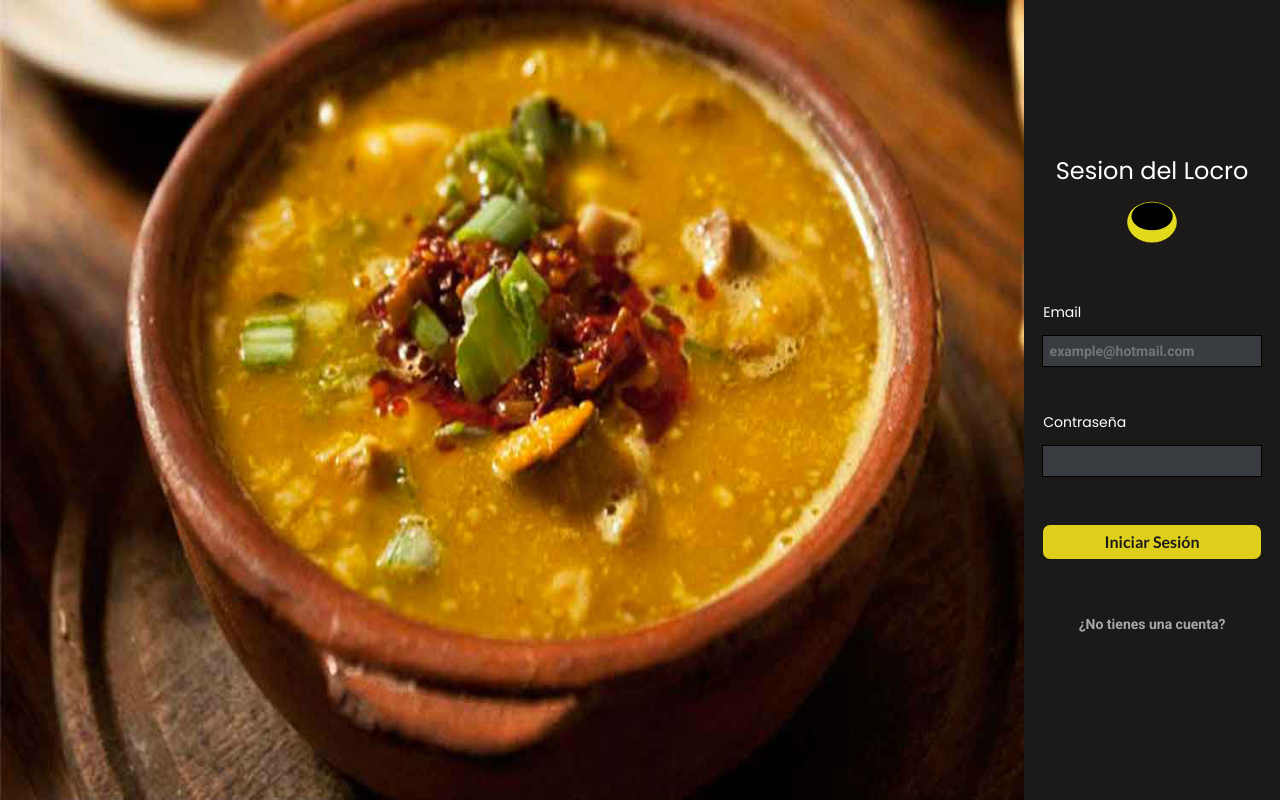
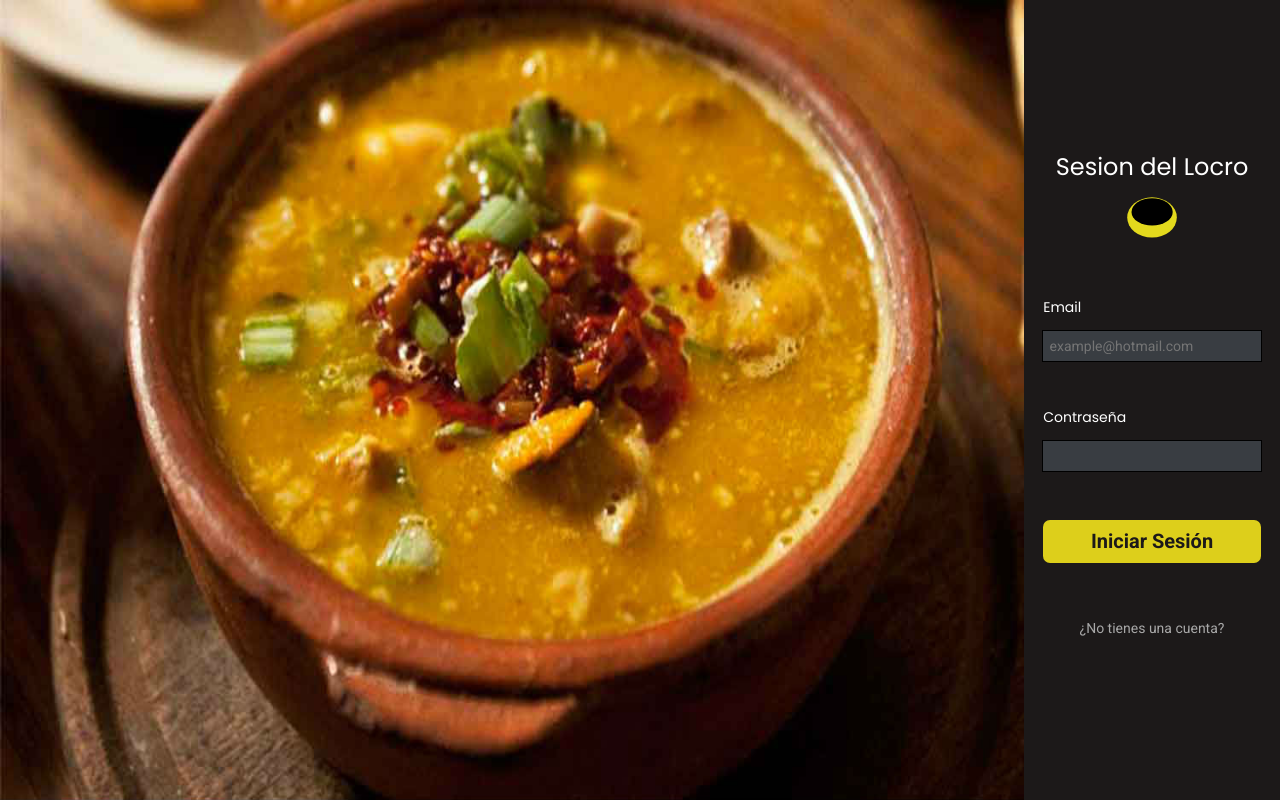
Before and after one commit to lorddesert/sesion-del-locro, a React app: page / in a window 1280 px wide. Built offline with nearby package versions, Linux system fonts and the light colour scheme.

Commit message:
styles updated

```diff
--- a/src/components/Login/Login.scss
+++ b/src/components/Login/Login.scss
@@ -53,21 +53,24 @@ $gray: #A8A8A8;
       width: 100%;
     }
     input {
-      border: 1px solid #000 ;
       transition: all 0.1s ease;
-      background: $semi-black;
       width: 80%;
       padding:.5em;
+
+      border: 1px solid #000 ;
+      background: $semi-black;
+      color: $white;
       text-align: start;
-      color: $white;
       font-size: 14px;
+      font-weight: 400;
     }
     .PrimaryButton button {
       background: $yellow;
       color: $black;
       width: 85%;
       padding: .5em;
-      font-size: 1rem;
+      font-weight: 600;
+      font-family: 'Roboto', Verdana, Geneva, Tahoma, sans-serif;
     }
   }
 
@@ -87,8 +90,8 @@ $gray: #A8A8A8;
 
   #link button {
     color: $gray;
-    font-size: 1rem;
     font-size: 14px;
+    font-weight: 400;
   }
 
   #link button:hover {
```
